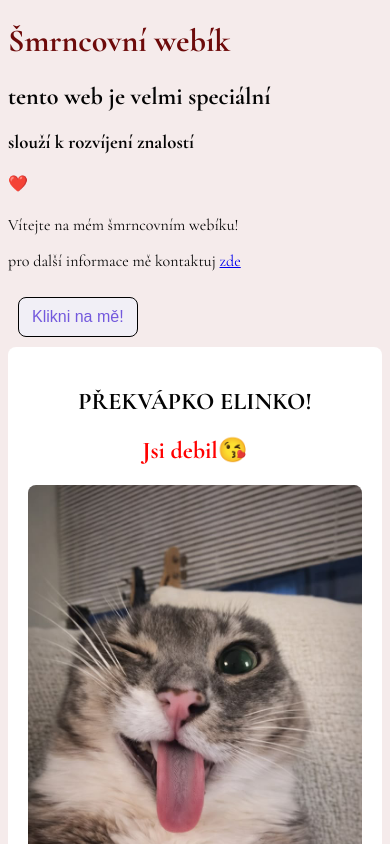
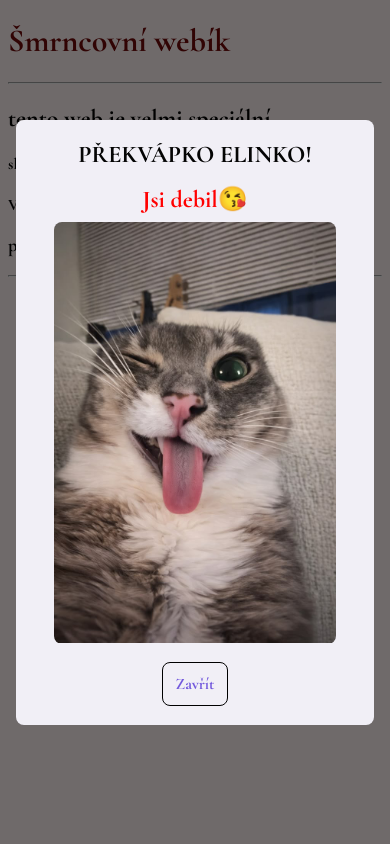
Before and after one commit to kelpieenka/daduv.experiment, a plain HTML site: page index.html in a window 390 px wide. Both pictures are taken after a click on the button "Klikni na mě!". Shown: the top 844 px of the page. Drawn offline with nearby package versions, Linux system fonts and the light colour scheme.

Commit message:
verze treti

```diff
--- a/index.html
+++ b/index.html
@@ -3,12 +3,12 @@
 <head>
     <meta charset="UTF-8">
     <meta name="viewport" content="width=device-width, initial-scale=1.0">
-    <meta name="description" content="Šmrncovní webík – malé místečko">
+    <meta name="description" content="Neváhej vstoupit do Kelpiee temné komnaty. Muhehehehe!">
     <link rel="canonical" href="https://kelpiee.fun/">
     <meta property="og:type" content="website">
-    <meta property="og:site_name" content="Šmrncovní webík">
+    <meta property="og:site_name" content="Kelpiee">
     <meta property="og:title" content="Šmrncovní webík">
-    <meta property="og:description" content="MŠmrncovní webík – malé místečko">
+    <meta property="og:description" content="Neváhej vstoupit do Kelpiee temné komnaty. Muhehehehe!">
     <meta property="og:url" content="https://kelpiee.fun/">
     <meta property="og:image" content="https://kelpiee.fun/obrazek2.jpg">
     <meta property="og:image:secure_url" content="https://kelpiee.fun/obrazek2.jpg">
@@ -18,22 +18,21 @@
     <meta property="og:image:alt" content="Kočka s vyplazeným jazykem">
     <meta name="twitter:card" content="summary_large_image">
     <meta name="twitter:title" content="Šmrncovní webík">
-    <meta name="twitter:description" content="Malé speciální místo plné překvapení a kočičího humoru.">
+    <meta name="twitter:description" content="Neváhej vstoupit do Kelpiee temné komnaty. Muhehehehe!">
     <meta name="twitter:image" content="https://kelpiee.fun/obrazek2.jpg">
-    <meta name="twitter:image:alt" content="Kočka s vyplazeným jazykem">
+    <meta name="twitter:image:alt" content="Kája sedí na svém trůnu.">
     <link href="https://fonts.googleapis.com/css2?family=Cormorant+Garamond:ital,wght@0,300..700;1,300..700&display=swap" rel="stylesheet">
     <link rel="stylesheet" href="style.css">
     <title>Šmrncovní webík</title>
 </head>
-
     <body>
         <h1>Šmrncovní webík</h1>
+        <hr>
         <h2>tento web je velmi speciální</h2>
-    <h3>slouží k rozvíjení znalostí</h3>
-    <h4>❤️</h4>
-    <p>Vítejte na mém šmrncovním webíku!</p>
-    <p>pro další informace mě kontaktuj <a href="https://i.pinimg.com/736x/aa/a4/7e/aaa47e23881b9c5e41dbebdca4ea75d4.jpg" target="_blank">zde</a>    </p>
-
+        <h4>slouží k rozvíjení znalostí ❤️</h4>
+        <p><b>Vítejte na mém šmrncovním webíku!</b></p>
+        <h3>pro další informace mě kontaktuj 👉 <a href="https://i.pinimg.com/736x/aa/a4/7e/aaa47e23881b9c5e41dbebdca4ea75d4.jpg" target="_blank"><b>zde</a> 👈.</h3>
+        <hr>
         <button id="spoustec">Klikni na mě!</button>
 
         <div id="prekvapeni">
@@ -44,7 +43,6 @@
                 <button id="zavrit">Zavřít</button>
             </div>
         </div>
-
     </body>
 
 <script src="script.js" defer></script>
--- a/style.css
+++ b/style.css
@@ -2,6 +2,8 @@ body {
             font-family: "Cormorant Garamond", serif;
             color: #040404;
             background-color: #f5ebeb;
+            align-items: center;
+            justify-content: center;
         }
 
         h1 {
@@ -16,33 +18,64 @@ body {
             margin: 10px;
             border-radius: 8px;
             font-size: 16px;
+            font-family: "Cormorant Garamond", serif;
+            font-weight: bold;
+        }
+
+        button:hover {
+            background-color: #e0d4f5;
+            cursor: pointer;
+            border: 2px solid #000000;
         }
 
         #prekvapeni {
             display: none;
+            position: fixed;
+            inset: 0;
             justify-content: center;
+            font-family: "Cormorant Garamond", serif;
             align-items: center;
             z-index: 1000;
+            box-sizing: border-box;
+            padding: 16px;
+            overflow: hidden;
+            background: rgb(0 0 0 / 55%);
         }
 
         #prekvapeni.zobrazit {
-           display: flex;
+            display: flex;
+            animation: prekvapeni-zmizeni 180ms ease-out both;
         }
 
         .prekvapeni-content {
-            background: #fff;
-            padding: 20px;
+            background: #f1eff6;
+            font-family: "Cormorant Garamond", serif;
+            box-sizing: border-box;
+            width: min(100%, 28rem);
+            max-height: calc(100vh - 32px);
+            max-height: calc(100dvh - 32px);
+            display: flex;
+            flex-direction: column;
+            align-items: center;
+            overflow: hidden;
+            padding: clamp(16px, 5vw, 24px);
             border-radius: 8px;
             text-align: center;
-            max-width: 90%;
+            animation: prekvapeni-otevreni 260ms cubic-bezier(0.2, 0.8, 0.2, 1) both;
         }
 
         .prekvapeni-content img {
+            width: auto;
             max-width: 100%;
+            max-height: min(64vh, 36rem);
+            max-height: min(64dvh, 36rem);
+            min-height: 50vh;
+            flex-shrink: 1;
             height: auto;
-            margin-top: 10px;
+            margin-bottom: 10px;
             border-radius: 8px;
             display: block;
+            object-fit: contain;
         }
 
         .prekvapeni-content p {
@@ -51,3 +84,53 @@ body {
             color: #ff0000;
             margin: 20px 0;
         }
+
+        @keyframes prekvapeni-zmizeni {
+            from { opacity: 0; }
+            to { opacity: 1; }
+        }
+
+        @keyframes prekvapeni-otevreni {
+            from {
+                opacity: 0;
+                transform: translateY(16px) scale(0.96);
+            }
+            to {
+                opacity: 1;
+                transform: translateY(0) scale(1);
+            }
+        }
+
+        @media (max-width: 600px) {
+            .prekvapeni-content img {
+                max-height: min(28vh, 14rem);
+                max-height: min(28dvh, 14rem);
+            }
+
+            .prekvapeni-content h2 {
+                margin: 0 0 8px;
+            }
+
+            .prekvapeni-content p {
+                margin: 8px 0;
+            }
+
+            .prekvapeni-content button {
+                min-height: 44px;
+                margin: 8px 0 0;
+            }
+        }
+
+        @media (max-height: 500px) {
+            .prekvapeni-content img {
+                max-height: 22vh;
+                max-height: 22dvh;
+            }
+        }
+
+        @media (prefers-reduced-motion: reduce) {
+            #prekvapeni.zobrazit,
+            .prekvapeni-content {
+                animation-duration: 0.01ms;
+            }
+        }
```
Lines whose indentation alone changed are shown as unchanged.
